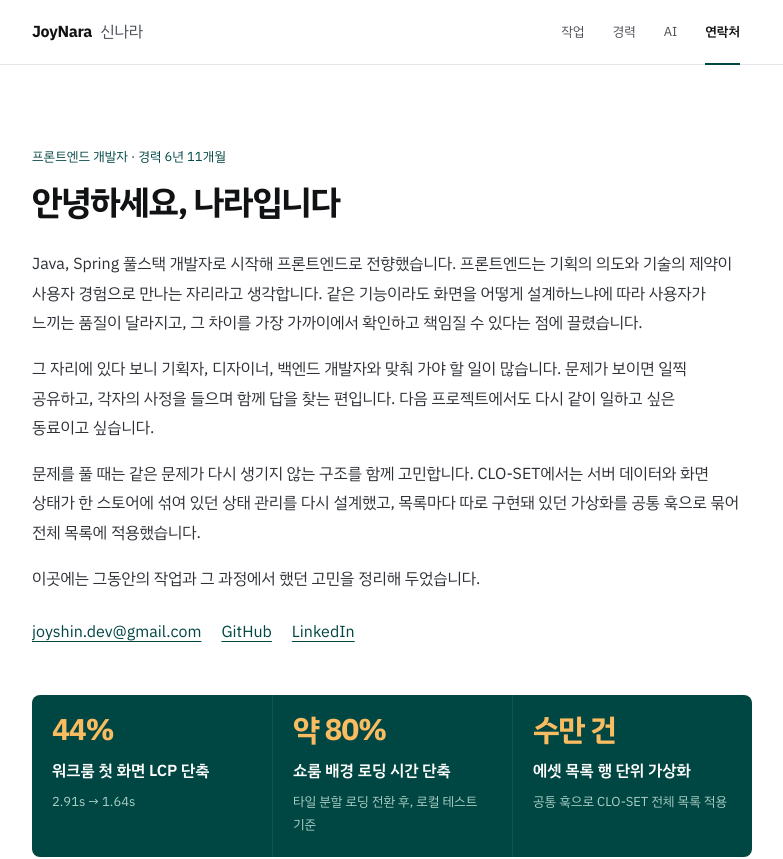
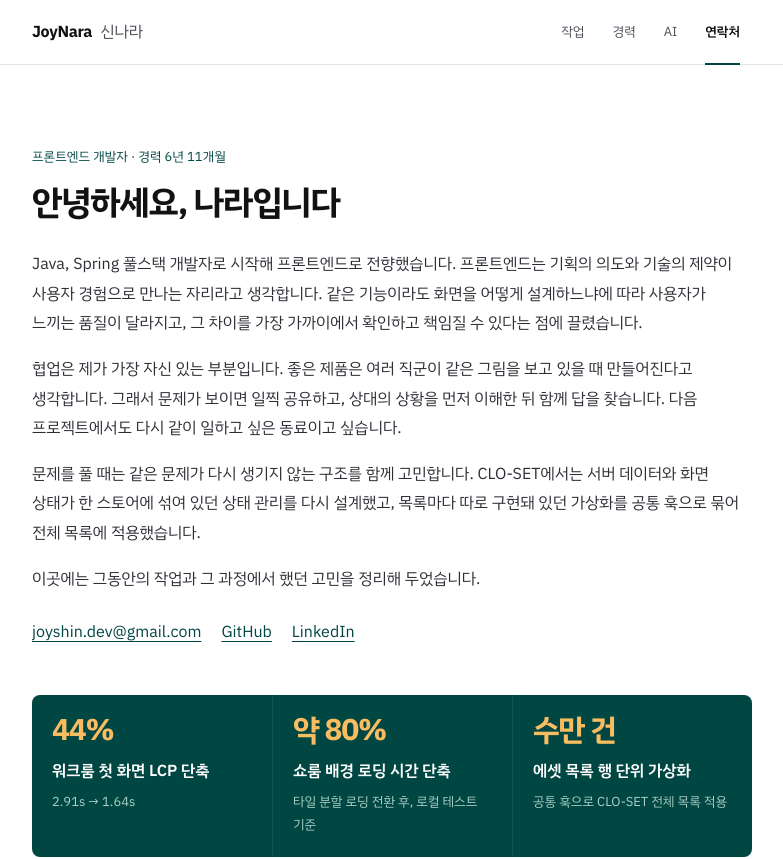
Before and after one commit to JoyNaraShin/joyshin-fe, a React (Vite) app: page / in a window 1280 px wide. Shown: the top 859 px of the page, without its empty margins (248-1031 px from the left). Built offline with nearby package versions, Linux system fonts and the light colour scheme.

Commit message:
홈 소개의 협업 문단을 직군이 아닌 본인의 강점으로 쓴다
Co-Authored-By: Claude Opus 5.5 <noreply@anthropic.com>
Claude-Session: https://claude.ai/code/session_01Wrmgii3G1haiAvvBXUgYHP

```diff
--- a/src/features/portfolio/Hero.tsx
+++ b/src/features/portfolio/Hero.tsx
@@ -22,9 +22,9 @@ export function Hero() {
           책임질 수 있다는 점에 끌렸습니다.
         </p>
         <p>
-          그 자리에 있다 보니 기획자, 디자이너, 백엔드 개발자와 맞춰 가야 할 일이 많습니다. 문제가
-          보이면 일찍 공유하고, 각자의 사정을 들으며 함께 답을 찾는 편입니다. 다음 프로젝트에서도
-          다시 같이 일하고 싶은 동료이고 싶습니다.
+          협업은 제가 가장 자신 있는 부분입니다. 좋은 제품은 여러 직군이 같은 그림을 보고 있을 때
+          만들어진다고 생각합니다. 그래서 문제가 보이면 일찍 공유하고, 상대의 상황을 먼저 이해한 뒤
+          함께 답을 찾습니다. 다음 프로젝트에서도 다시 같이 일하고 싶은 동료이고 싶습니다.
         </p>
         <p>
           문제를 풀 때는 같은 문제가 다시 생기지 않는 구조를 함께 고민합니다. CLO-SET에서는 서버
```
